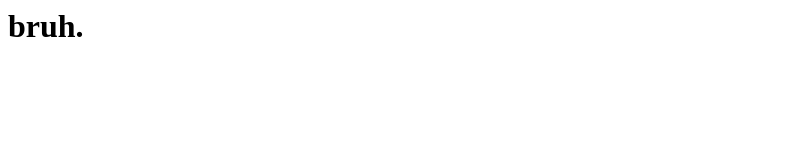
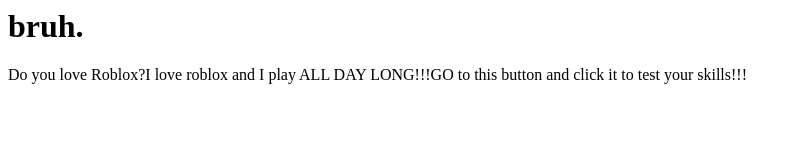
Before and after one commit to Antonakis863/L.O.L., a plain HTML site: page index.html in a window 1280 px wide. Shown: the whole page, without its empty margins (0-801 px from the left). Drawn offline with Linux system fonts and the light colour scheme.

Commit message:
Update index.html

```diff
--- a/index.html
+++ b/index.html
@@ -1,3 +1,8 @@
 <html>
   <h1>bruh.</h1>
+  <p>Do you love Roblox?I love roblox and I play ALL DAY LONG!!!GO to this button and click it to test your skills!!!</p>
+
+
+
+
 </html>
```
